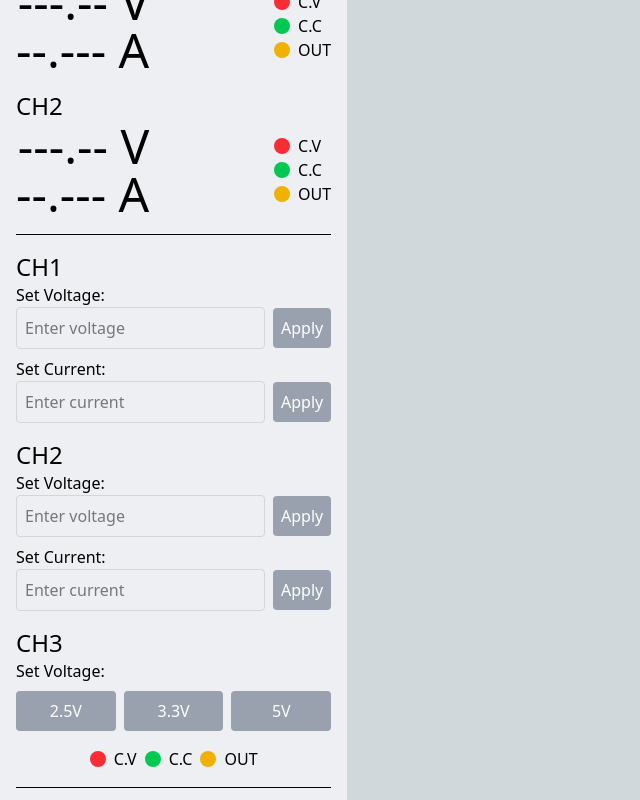
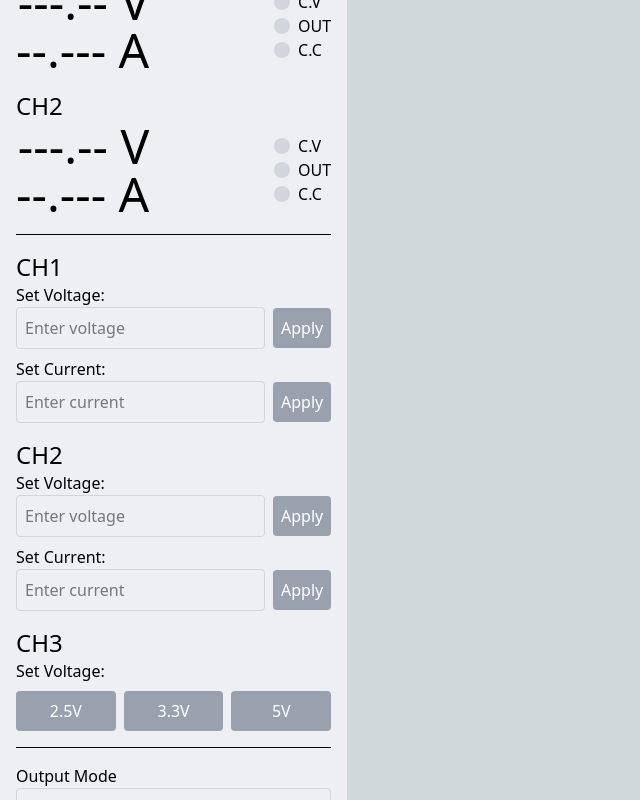
Before and after one commit to ATOMIC09/powerlab, a React (Vite) app: page / in a window 1280 px wide. Shown: the part 320-1120 px from the top of the page, without its empty margins (0-640 px from the left). Built offline with nearby package versions, Linux system fonts and the light colour scheme.

Commit message:
Add Channel state LED

```diff
--- a/src/main/index.js
+++ b/src/main/index.js
@@ -261,7 +261,9 @@ ipcMain.handle('serial-read-all-values', async () => {
     { key: 'ch2Current', command: 'rj' },
     { key: 'ch2PresetVoltage', command: 'rk' },
     { key: 'ch2PresetCurrent', command: 'rq' },
-    { key: 'workingMode', command: 'rm' }
+    { key: 'workingMode', command: 'rm' },
+    { key: 'ch1State', command: 'rs' },
+    { key: 'ch2State', command: 'rp' }
   ]
 
   const results = {}
@@ -277,8 +279,8 @@ ipcMain.handle('serial-read-all-values', async () => {
       })
 
       // Parse the response
-      if (cmd.key === 'workingMode') {
-        // For working mode, keep the response as is (e.g., "0000", "0001", "0016", "0017")
+      if (cmd.key === 'workingMode' || cmd.key.includes('State')) {
+        // For working mode and channel states, keep the response as is (e.g., "0000", "0001", "0016")
         results[cmd.key] = response.trim()
       } else {
         // Parse numeric values for voltage/current
--- a/src/renderer/src/components/Sidebar.jsx
+++ b/src/renderer/src/components/Sidebar.jsx
@@ -23,10 +23,8 @@ export default function Sidebar({ isConnected, setIsConnected, selectedPort, set
 
   const [workingMode, setWorkingMode] = useState('0000') // 0000: Independent, 0017: SER, 0001: PARA, 0016: TRACK
   const [selectedOutputMode, setSelectedOutputMode] = useState('independent')
-  const [lockState, setLockState] = useState('0000') // 0000: Unlocked, 0001: Locked
   const [ch1State, setCh1State] = useState('0000') // 0000: OFF, 0001: ON C.V, 0016: ON C.C
   const [ch2State, setCh2State] = useState('0000') // 0000: OFF, 0001: ON C.V, 0016: ON C.C
-  const [ch3State, setCh3State] = useState('0000') // 0000: OFF, 0001: ON C.V, 0016: ON C.C
 
   // Function to fetch COM ports
   const fetchComPorts = async () => {
@@ -104,10 +102,8 @@ export default function Sidebar({ isConnected, setIsConnected, selectedPort, set
             setCh2PresetVoltage(result.ch2PresetVoltage)
             setCh2PresetCurrent(result.ch2PresetCurrent)
             setWorkingMode(result.workingMode)
-            setLockState(result.lockState)
             setCh1State(result.ch1State)
             setCh2State(result.ch2State)
-            setCh3State(result.ch3State)
           }
         } catch (error) {
           console.error('Error reading CH1 voltage:', error)
@@ -153,6 +149,15 @@ export default function Sidebar({ isConnected, setIsConnected, selectedPort, set
         setSelectedOutputMode('independent')
     }
   }, [workingMode])
+
+  // Helper functions to determine LED states
+  const getChannelLEDStates = (channelState) => {
+    return {
+      cv: channelState === '0001', // C.V mode
+      cc: channelState === '0016', // C.C mode
+      out: channelState === '0001' || channelState === '0016' // Output ON (either C.V or C.C)
+    }
+  }
 
   // Functions to handle setting preset values
   const handleSetCh1Voltage = async () => {
@@ -390,16 +395,22 @@ export default function Sidebar({ isConnected, setIsConnected, selectedPort, set
           </div>
           <div className="status-indicators gap-2 items-center">
             <div className="flex items-center gap-2">
-              <div className="status bg-red-500 w-4 h-4 rounded-full"></div>
+              <div
+                className={`status w-4 h-4 rounded-full ${getChannelLEDStates(ch1State).cv ? 'bg-green-500' : 'bg-gray-300'}`}
+              ></div>
               <div>C.V</div>
             </div>
             <div className="flex items-center gap-2">
-              <div className="status bg-green-500 w-4 h-4 rounded-full"></div>
-              <div>C.C</div>
+              <div
+                className={`status w-4 h-4 rounded-full ${getChannelLEDStates(ch1State).out ? 'bg-yellow-500' : 'bg-gray-300'}`}
+              ></div>
+              <div>OUT</div>
             </div>
             <div className="flex items-center gap-2">
-              <div className="status bg-yellow-500 w-4 h-4 rounded-full"></div>
-              <div>OUT</div>
+              <div
+                className={`status w-4 h-4 rounded-full ${getChannelLEDStates(ch1State).cc ? 'bg-red-500' : 'bg-gray-300'}`}
+              ></div>
+              <div>C.C</div>
             </div>
           </div>
         </div>
@@ -420,16 +431,22 @@ export default function Sidebar({ isConnected, setIsConnected, selectedPort, set
           </div>
           <div className="status-indicators gap-2 items-center">
             <div className="flex items-center gap-2">
-              <div className="status bg-red-500 w-4 h-4 rounded-full"></div>
+              <div
+                className={`status w-4 h-4 rounded-full ${getChannelLEDStates(ch2State).cv ? 'bg-green-500' : 'bg-gray-300'}`}
+              ></div>
               <div>C.V</div>
             </div>
             <div className="flex items-center gap-2">
-              <div className="status bg-green-500 w-4 h-4 rounded-full"></div>
-              <div>C.C</div>
+              <div
+                className={`status w-4 h-4 rounded-full ${getChannelLEDStates(ch2State).out ? 'bg-yellow-500' : 'bg-gray-300'}`}
+              ></div>
+              <div>OUT</div>
             </div>
             <div className="flex items-center gap-2">
-              <div className="status bg-yellow-500 w-4 h-4 rounded-full"></div>
-              <div>OUT</div>
+              <div
+                className={`status w-4 h-4 rounded-full ${getChannelLEDStates(ch2State).cc ? 'bg-red-500' : 'bg-gray-300'}`}
+              ></div>
+              <div>C.C</div>
             </div>
           </div>
         </div>
@@ -569,21 +586,6 @@ export default function Sidebar({ isConnected, setIsConnected, selectedPort, set
             </div>
           </div>
         </div>
-
-        <div className="flex status-indicators gap-2 items-center justify-center my-4">
-          <div className="flex items-center gap-2">
-            <div className="status bg-red-500 w-4 h-4 rounded-full"></div>
-            <div>C.V</div>
-          </div>
-          <div className="flex items-center gap-2">
-            <div className="status bg-green-500 w-4 h-4 rounded-full"></div>
-            <div>C.C</div>
-          </div>
-          <div className="flex items-center gap-2">
-            <div className="status bg-yellow-500 w-4 h-4 rounded-full"></div>
-            <div>OUT</div>
-          </div>
-        </div>
       </div>
       <hr className="my-4" />
 
```
